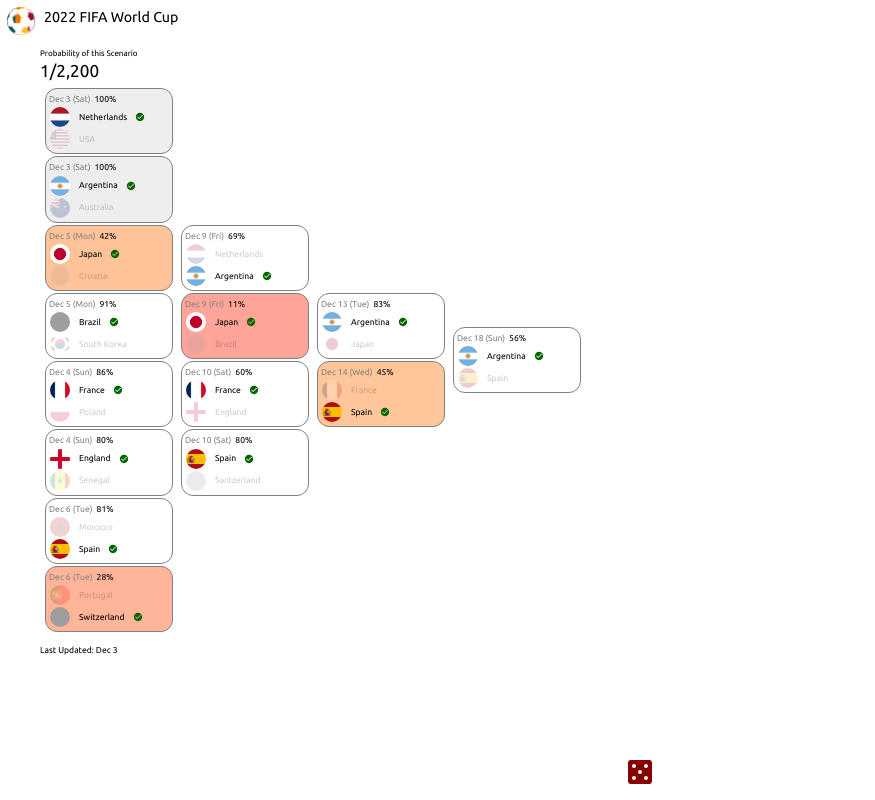
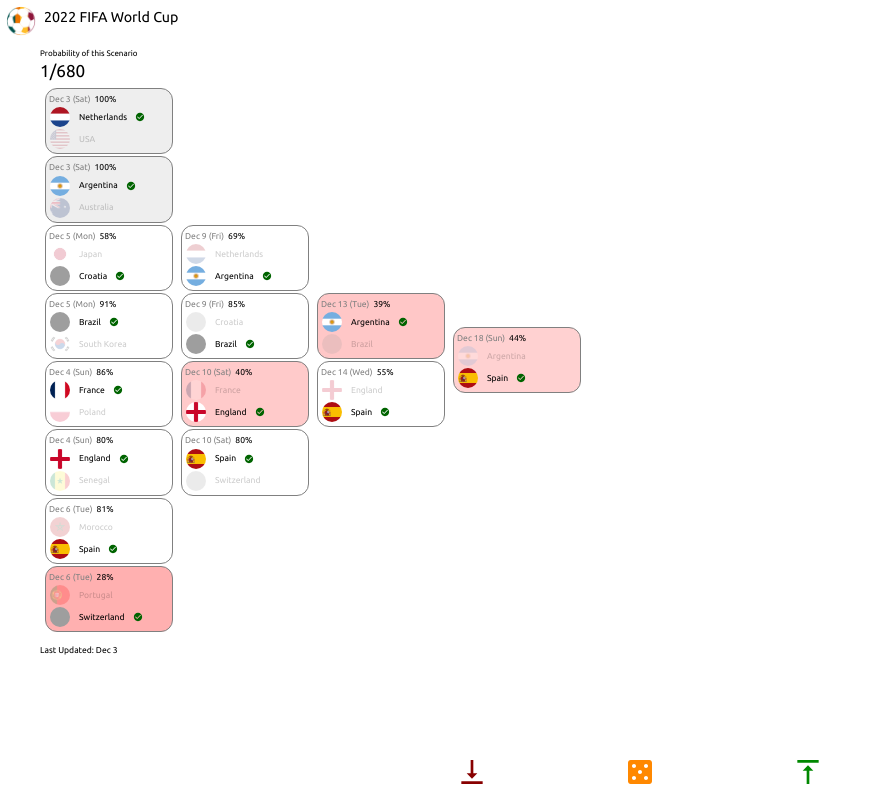
Before and after one commit to nuuuwan/fifa2022, a React (Create React App) app: page / in a window 1280 px wide. Shown: the whole page, without its empty margins (0-875 px from the left). Built offline with nearby package versions, Linux system fonts and the light colour scheme; grey boxes are pictures that could not be loaded.

Commit message:
style: colors

```diff
--- a/src/nonview/core/Simulate.js
+++ b/src/nonview/core/Simulate.js
@@ -19,15 +19,25 @@ export default class Simulate {
     return (p1 + 0.5 * P_NOISE) / (p1 + p2 + P_NOISE);
   }
 
-  static playOffSingle(stageType, iGame, [country1, country2]) {
+  static playOffSingle(stageType, iGame, [country1, country2], mode) {
     const p1win = Simulate.getP(stageType, iGame, country1, country2);
-    return Math.random() < p1win ? country1 : country2;
+    if (p1win === 0 || p1win === 1) {
+      return p1win === 1 ? country1 : country2;
+    }
+    switch (mode) {
+      case "best":
+        return p1win > 0.5 ? country1 : country2;
+      case "worst":
+        return p1win < 0.5 ? country1 : country2;
+      default:
+        return Math.random() < p1win ? country1 : country2;
+    }
   }
 
-  static playOff(stageType, pairList) {
+  static playOff(stageType, pairList, mode) {
     return pairList
       .map(function (pair, iGame) {
-        return Simulate.playOffSingle(stageType, iGame, pair);
+        return Simulate.playOffSingle(stageType, iGame, pair, mode);
       })
       .reduce(function (pairLiscountry2, country) {
         if (
@@ -42,12 +52,12 @@ export default class Simulate {
       }, []);
   }
 
-  static random() {
+  static random(mode) {
     const r16 = R16;
-    const r8 = Simulate.playOff("r16", r16);
-    const r4 = Simulate.playOff("r8", r8);
-    const r2 = Simulate.playOff("r4", r4);
-    const r1 = Simulate.playOff("r2", r2);
+    const r8 = Simulate.playOff("r16", r16, mode);
+    const r4 = Simulate.playOff("r8", r8, mode);
+    const r2 = Simulate.playOff("r4", r4, mode);
+    const r1 = Simulate.playOff("r2", r2, mode);
 
     return {
       r16,
--- a/src/view/atoms/GameView.js
+++ b/src/view/atoms/GameView.js
@@ -20,11 +20,12 @@ export default function GameView({
   const pWinner = winner === country1 ? p1 : 1 - p1;
 
   let background = "white";
-  if (pWinner > 0.5) {
-    background = "white";
-  } else {
-    const h = (30 * pWinner) / 0.5;
-    background = `hsla(${h},100%,50%,0.4)`;
+  if (pWinner < 0.5) {
+    const h = pWinner > 0.5 ? 210 : 0;
+    const s = 100;
+    const l = 80 - Math.abs(pWinner - 0.5) * 2 * 60;
+    const a = 0.33;
+    background = `hsla(${h},${s}%,${l}%,${a})`;
   }
 
   let opacity = 1;
--- a/src/view/molecules/CustomBottomNavigation.js
+++ b/src/view/molecules/CustomBottomNavigation.js
@@ -4,6 +4,8 @@ import BottomNavigation from "@mui/material/BottomNavigation";
 import BottomNavigationAction from "@mui/material/BottomNavigationAction";
 import Box from "@mui/material/Box";
 import CasinoIcon from "@mui/icons-material/Casino";
+import VerticalAlignBottomIcon from "@mui/icons-material/VerticalAlignBottom";
+import VerticalAlignTopIcon from "@mui/icons-material/VerticalAlignTop";
 
 const STYLE = {
   position: "fixed",
@@ -11,15 +13,28 @@ const STYLE = {
   left: 0,
   right: 0,
 };
-const COLOR_ICON = "#800";
 
-export default function CustomBottomNavigation({ onClickRefresh }) {
+export default function CustomBottomNavigation({ onClickMode }) {
   return (
     <Box style={STYLE}>
       <BottomNavigation>
         <BottomNavigationAction
-          icon={<CasinoIcon style={{ color: COLOR_ICON, fontSize: "32px" }} />}
-          onClick={onClickRefresh}
+          icon={
+            <VerticalAlignBottomIcon
+              style={{ color: "#800", fontSize: "32px" }}
+            />
+          }
+          onClick={() => onClickMode("worst")}
+        />
+        <BottomNavigationAction
+          icon={<CasinoIcon style={{ color: "#f80", fontSize: "32px" }} />}
+          onClick={() => onClickMode("normal")}
+        />
+        <BottomNavigationAction
+          icon={
+            <VerticalAlignTopIcon style={{ color: "#080", fontSize: "32px" }} />
+          }
+          onClick={() => onClickMode("best")}
         />
       </BottomNavigation>
     </Box>
--- a/src/view/pages/HomePage.js
+++ b/src/view/pages/HomePage.js
@@ -30,32 +30,39 @@ export default class HomePage extends Component {
       nRefresh: 0,
       maxNRefresh,
       cupProbability: null,
+      mode: "normal",
     };
   }
 
   componentDidMount() {
     this.refresh();
   }
-  refresh() {
+  refresh(mode) {
     const { nRefresh, maxNRefresh } = this.state;
-    const simulationResults = Simulate.random();
+    const simulationResults = Simulate.random(mode);
     const cupProbability = Simulate.getCupProbability(simulationResults);
     this.setState({
       simulationResults,
       cupProbability,
+      mode,
       nRefresh: nRefresh + 1,
     });
 
     if (nRefresh < maxNRefresh) {
-      setTimeout(this.refresh.bind(this), TIME_MS_REFRESH);
+      setTimeout(
+        function () {
+          this.refresh(mode);
+        }.bind(this),
+        TIME_MS_REFRESH
+      );
     }
   }
 
-  onClickRefresh() {
+  onClickMode(mode) {
     this.setState(
       { nRefresh: 0 },
       function () {
-        this.refresh();
+        this.refresh(mode);
       }.bind(this)
     );
   }
@@ -100,9 +107,7 @@ export default class HomePage extends Component {
           </table>
           <Typography variant="caption">Last Updated: Dec 3</Typography>
         </Box>
-        <CustomBottomNavigation
-          onClickRefresh={this.onClickRefresh.bind(this)}
-        />
+        <CustomBottomNavigation onClickMode={this.onClickMode.bind(this)} />
       </Box>
     );
   }
```
Also changed, not shown: src/view/atoms/CountryView.js (+5 -4 lines).
